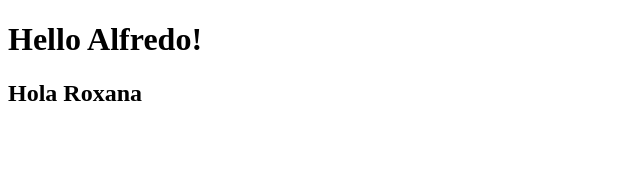
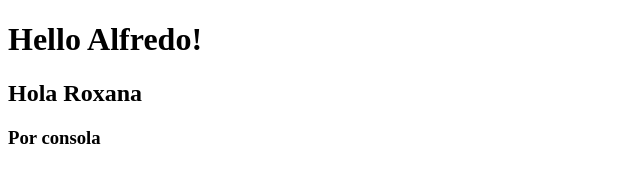
Before and after one commit to Roxpj/hello-Alfredo, a plain HTML site: page index.html in a window 1280 px wide. Shown: the whole page, without its empty margins (0-640 px from the left). Drawn offline with Linux system fonts and the light colour scheme.

Commit message:
add consola

```diff
--- a/index.html
+++ b/index.html
@@ -8,5 +8,6 @@
 <body>
     <h1>Hello Alfredo!</h1>
     <h2>Hola Roxana</h2>
+    <h3>Por consola</h3>
 </body>
 </html>
```
